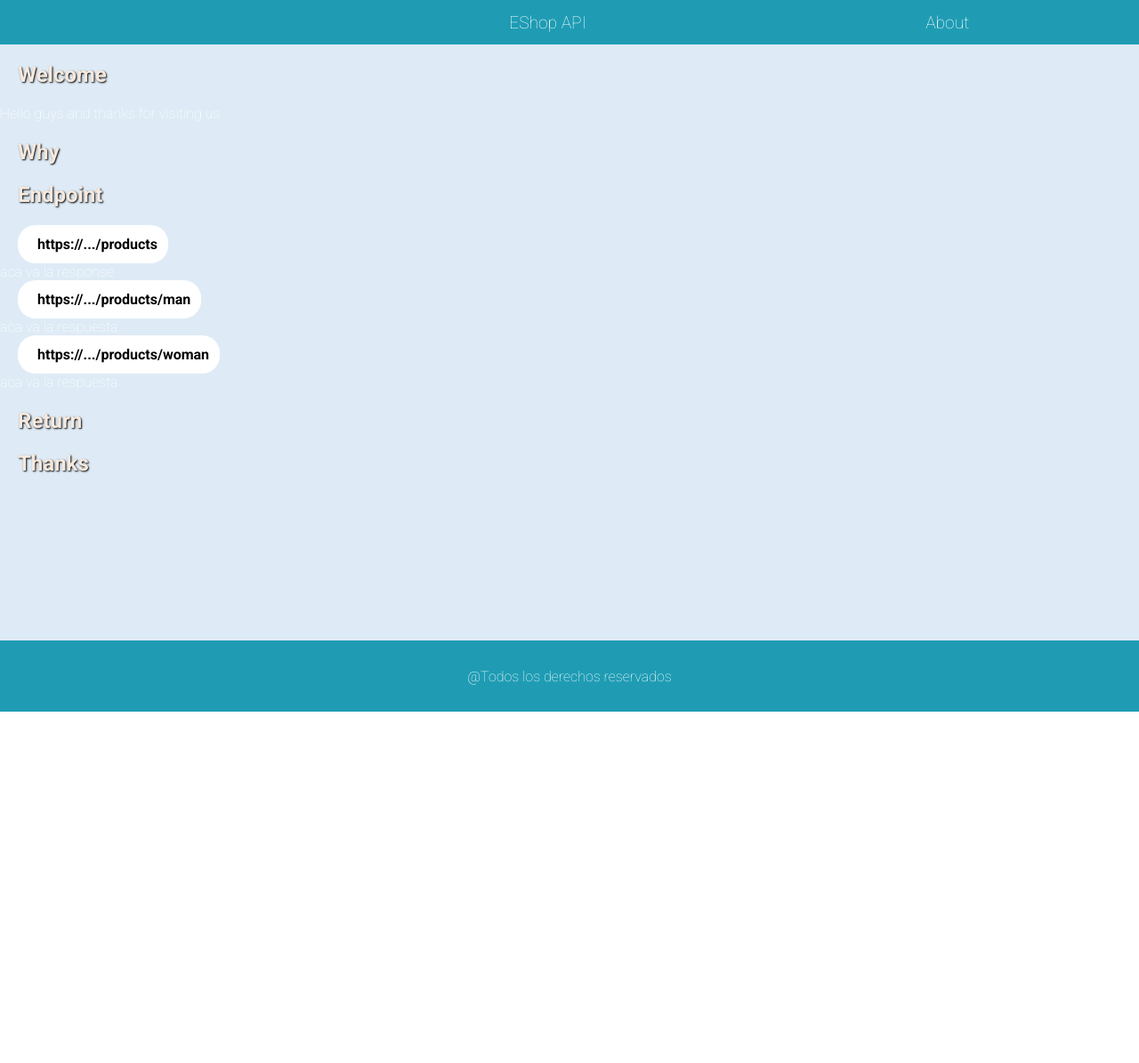
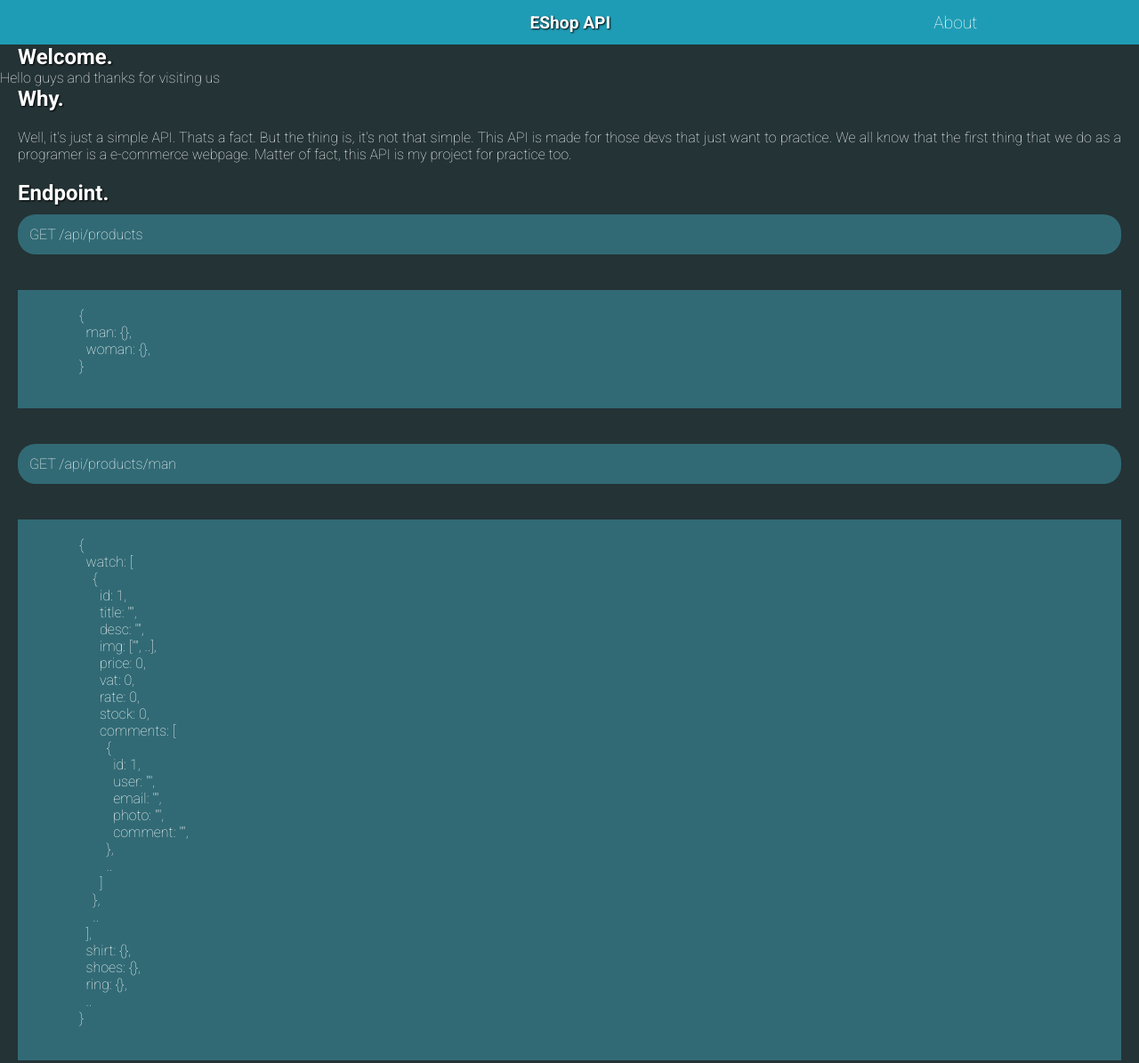
Before and after one commit to kiddopro/eshop-api, a website: page public/index.html in a window 1280 px wide. Shown: the top 1195 px of the page at 89% size. Before the commit the page ends 800 px from the top, so only its background shows below. Drawn offline with Linux system fonts and the light colour scheme.

Commit message:
added code for response examples

```diff
--- a/public/index.html
+++ b/public/index.html
@@ -2,7 +2,7 @@
   <html>
     <head>
       <meta charset="UTF-8" />
-      <title>Welcome</title>
+      <title>EShop API</title>
       <meta name="viewport" content="width=device-width, initial-scale=1.0" />
       <meta http-equiv="X-UA-Compatible" content="ie=edge" />
       <meta name="description" content="homepage" />
@@ -21,7 +21,7 @@
       <div id="page">
         <nav>
           <ul>
-            <li></li>
+            <li>extras</li>
             <li>EShop API</li>
             <li>About</li>
           </ul>
@@ -37,42 +37,97 @@
         </aside> -->
         <main>
           <section id="introduction">
-            <h2>Welcome</h1>
+            <h2>Welcome.</h1>
             <p>Hello guys and thanks for visiting us</p>
             <p></p>
           </section>
           <section id="why">
-            <h2>Why</h2>
+            <h2>Why.</h2>
+            <p>
+              Well, it's just a simple API. Thats a fact.
+              But the thing is, it's not that simple.
+              This API is made for those devs that just want to practice.
+              We all know that the first thing that we do as a programer is a e-commerce webpage.
+              Matter of fact, this API is my project for practice too.
+            </p>
           </section>
           <section id="endpoint">
-            <h2>Endpoint</h2>
+            <h2>Endpoint.</h2>
             <div class="uri">
-              <p>https://.../products</p>
+              GET /api/products
             </div>
             <div class="response">
-              aca va la response
+              <pre>
+                <code>
+                  {
+                    man: {},
+                    woman: {},
+                  }
+                </code>
+              </pre>
             </div>
             <div class="uri">
-              <p>https://.../products/man</p>
+              GET /api/products/man
             </div>
             <div class="response">
-              aca va la respuesta
+              <pre>
+                <code>
+                  {
+                    watch: [
+                      {
+                        id: 1,
+                        title: "",
+                        desc: "",
+                        img: ["", ..],
+                        price: 0,
+                        vat: 0,
+                        rate: 0,
+                        stock: 0,
+                        comments: [
+                          {
+                            id: 1,
+                            user: "",
+                            email: "",
+                            photo: "",
+                            comment: "",
+                          },
+                          ..
+                        ]
+                      },
+                      ..
+                    ],
+                    shirt: {},
+                    shoes: {},
+                    ring: {},
+                    ..
+                  }
+                </code>
+              </pre>
             </div>
             <div class="uri">
-              <p>https://.../products/woman</p>
+              GET /api/products/woman
             </div>
             <div class="response">
-              aca va la respuesta
+              <pre>
+                <code>
+                  {
+                    watch: {},
+                    shirt: {},
+                    shoes: {},
+                    ..
+                  }
+                </code>
+              </pre>
             </div>
           </section>
           <section id="return">
-            <h2>Return</h2>
+            <h2>Return.</h2>
           </section>
           <section id="thanks">
-            <h2>Thanks</h2>
+            <h2>Thanks.</h2>
           </section>
         </main>
-        <footer>@Todos los derechos reservados</footer>
+        <footer>Made with ❤️ by kiddopro</footer>
       </div>
     </body>
   </html>
--- a/public/styles/style.css
+++ b/public/styles/style.css
@@ -2,6 +2,7 @@
   padding: 0;
   margin: 0;
   font-family: 'Roboto', sans-serif;
+  box-sizing: border-box;
 }
 
 #page {
@@ -13,26 +14,30 @@
   "main main main"
   "footer footer footer";
   grid-template-rows: 50px 1fr 80px;
-  grid-template-columns: minmax(100px, 250px) minmax(300px,1fr);
+  grid-template-columns: minmax(100px, 300px) 1fr;
   color: #fff;
   font-weight: 200;
 }
 
 #page > nav {
+  position: sticky;
+  z-index: 1000;
+  top: 0;
   display: flex;
+  width: 100%;
   align-items: center;
   justify-content: space-around;
   font-size: clamp(10px,1rem,1.5rem);
   grid-area: nav;
-  background-color: #1f9cb4;
+  background-color: #1F9CB5;
 }
 
 #page > nav > ul {
   display: flex;
+  width: 100%;
   list-style: none;
   align-items: center;
   justify-content: space-around;
-  width: 100%;
 }
 
 #page > nav > ul > li {
@@ -40,7 +45,16 @@
   cursor: pointer;
 }
 
-#page > aside {
+#page > nav > ul > li:nth-child(1) {
+  color: #1f9cb4;
+}
+
+#page > nav > ul > li:nth-child(2) {
+  font-weight: 600;
+  text-shadow: 1px 1px 2px black;
+}
+
+/* #page > aside {
   display: flex;
   justify-content: center;
   grid-area: aside;
@@ -62,17 +76,17 @@
 #page > aside > ul > li > a {
   text-decoration: none;
   color: #fff;
-}
+} */
 
 #page > main {
   grid-area: main;
-  background-color: #deebf6;
+  background-color: #243336;
 }
 
 #page > main > section > h2 {
-  margin: 20px 0 20px 20px;
+  margin-left: 20px;
   font-size: clamp(20px,1.5rem,3rem);
-  color: #F6E9DE;
+  color: #FFFFFF;
   text-shadow: 1px 1px 2px black;
 }
 
@@ -82,19 +96,23 @@
   align-items: center;
   justify-content: center;
   grid-area: footer;
-  background-color: #1f9cb4;
+  background-color: #316A75;
+}
+
+#why > p {
+  margin: 20px;
+  text-align: justify;
 }
 
 #endpoint > div.uri {
-  width: fit-content;
-  background-color: #FFFFFF;
+  /* background-color: #FFFFFF; */
+  background-color: #316A75;
   border-radius: 20px;
-  margin-left: 20px;
+  margin: 10px 20px;
+  padding: 13px;
 }
 
-#endpoint > div > p {
-  padding: 12px;
-  color: #000;
-  font-weight: 600;
-  text-indent: 10px;
+#endpoint > div.response {
+  background-color: #316A75;
+  margin: 40px 20px;
 }
```
